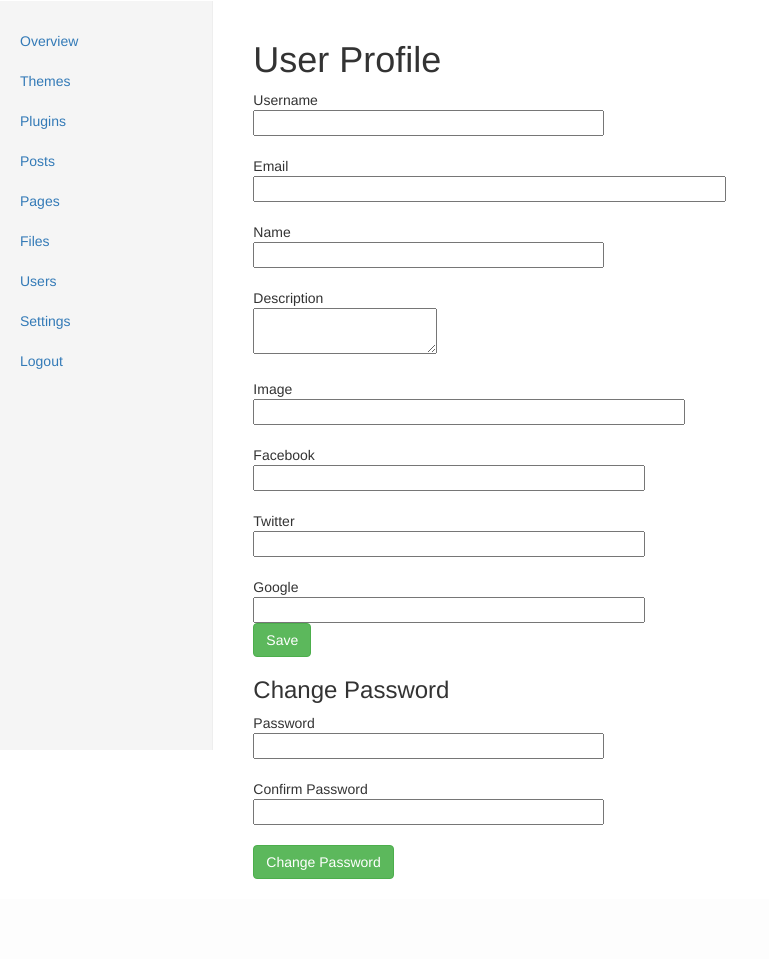
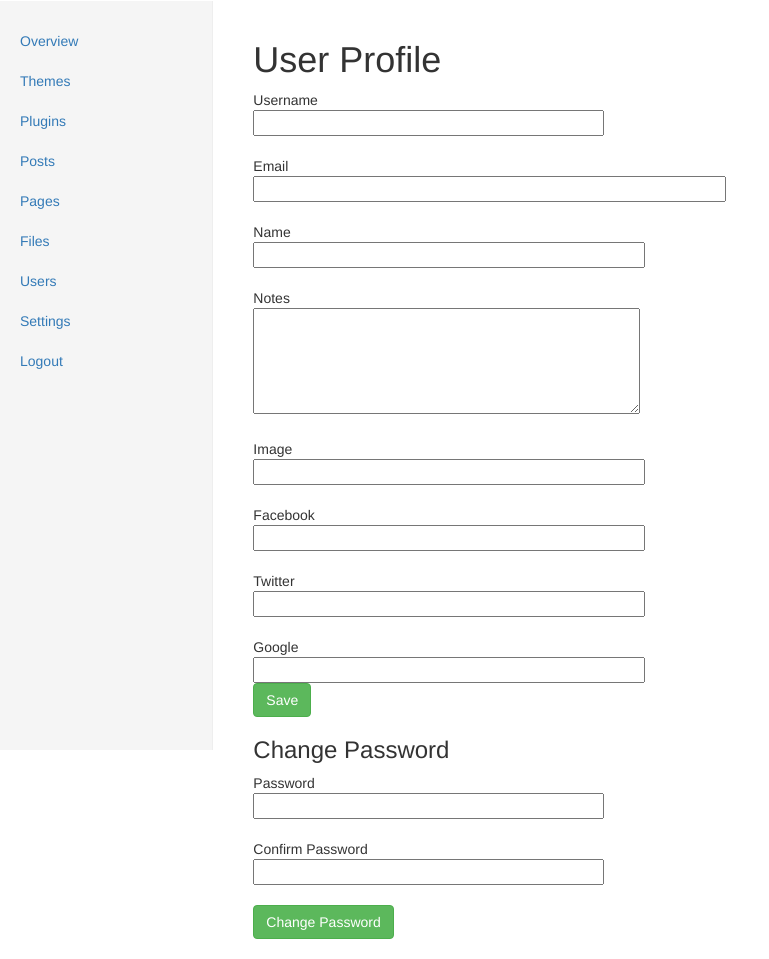
Before and after one commit to bderstine/WebsiteMixer-App-Base, a Python web app: template application/templates/admin/users-edit.html in a window 1280 px wide. Shown: the part 50-1009 px from the top of the page, without its empty margins (0-769 px from the left). Before the commit the page ends 929 px from the top, so only its background shows below. Run offline with Jinja, Linux system fonts and the light colour scheme; the template is opened without the code that fills it, so the values that code supplies are empty; some libraries are stand-ins or nearby versions.

Commit message:
fix user edit

```diff
--- a/application/templates/admin/users-edit.html
+++ b/application/templates/admin/users-edit.html
@@ -10,9 +10,9 @@
   <form class="myElements" method="post" action="">
   Username<br/><input id="username" type="text" name="username" value="{{userData.username}}" size="40" readonly><br/><br/>
   Email<br/><input id="email" type="text" name="email" value="{{userData.email}}" size="55" required><br/><br/>
-  Name<br/><input id="name" type="text" name="name" value="{{userData.name}}" size="40"><br/><br/>
-  Description<br/><textarea name="description">{{userData.description}}</textarea></br></br>
-  Image<br/><input id="image" type="text" name="image" value="{{userData.image}}" size="50"><br/><br/>
+  Name<br/><input id="name" type="text" name="name" value="{{userData.name}}" size="45"><br/><br/>
+  Notes<br/><textarea name="notes" cols="45" rows="5">{{userData.notes}}</textarea></br></br>
+  Image<br/><input id="image" type="text" name="image" value="{{userData.image}}" size="45"><br/><br/>
   Facebook<br/><input id="facebook" type="text" name="fb" value="{{userData.facebook}}" size="45"><br/><br/>
   Twitter<br/><input id="twitter" type="text" name="tw" value="{{userData.twitter}}" size="45"><br/><br/>
   Google<br/><input id="google" type="text" name="gp" value="{{userData.google}}" size="45"><br/>
--- a/application/views.py
+++ b/application/views.py
@@ -241,7 +241,6 @@ def adminpluginsinstall(plugin):
             if not filename:
                 continue
 
-            #print dirName
             if len(dirName)>1:
                 if not os.path.isdir(saveDir+'/'+dirName[0]):
                     os.makedirs(saveDir+'/'+dirName[0])
@@ -493,7 +492,7 @@ def adminprofileuser(user):
         fb = request.form['fb']
         tw = request.form['tw']
         gp = request.form['gp']
-        update = User.query.filter_by(username=user).update(dict(email=email,name=name,description=description,image=image,facebook=fb,twitter=tw,google=gp))
+        update = User.query.filter_by(username=user).update(dict(email=email,name=name,notes=notes,image=image,facebook=fb,twitter=tw,google=gp))
         db.session.commit()
         return redirect("/admin/users/")
 
```
